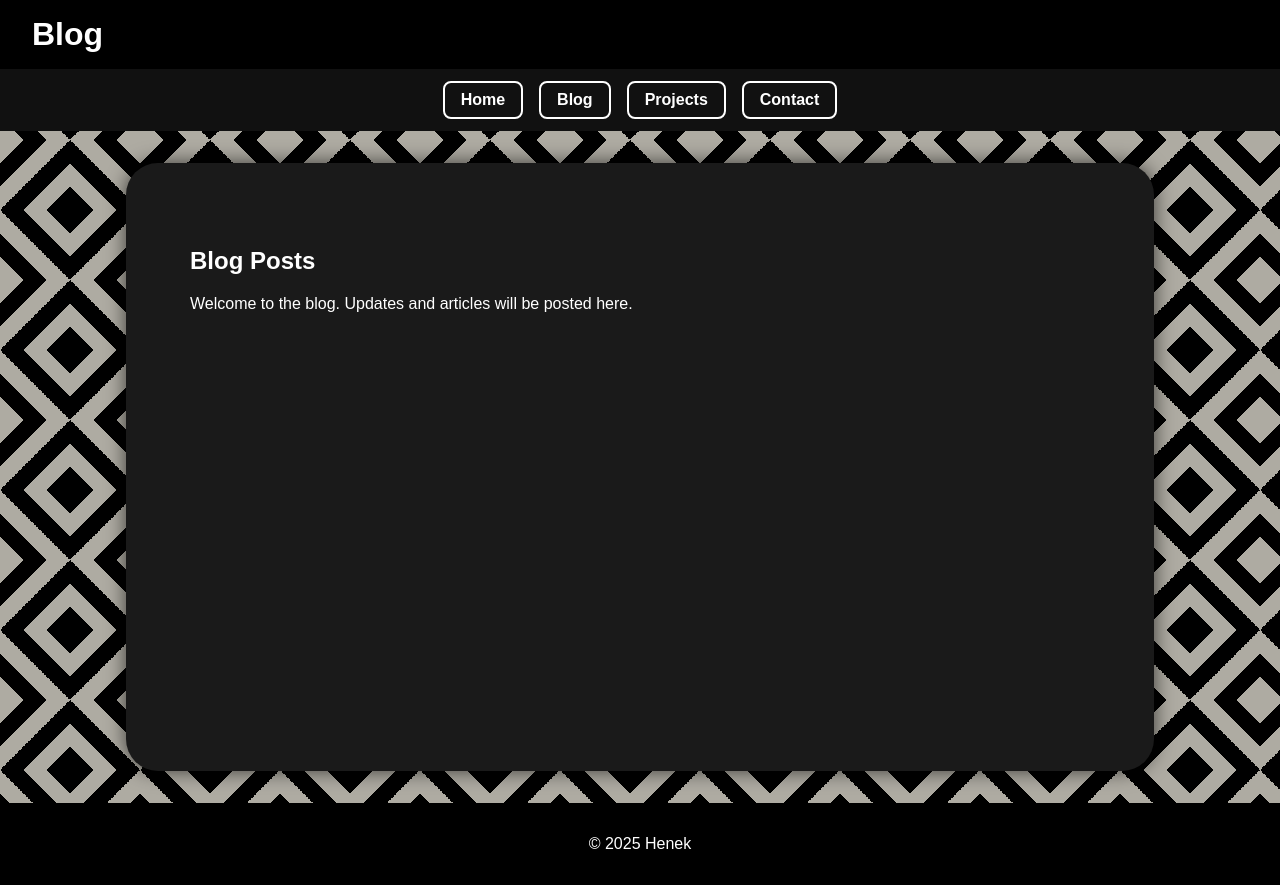
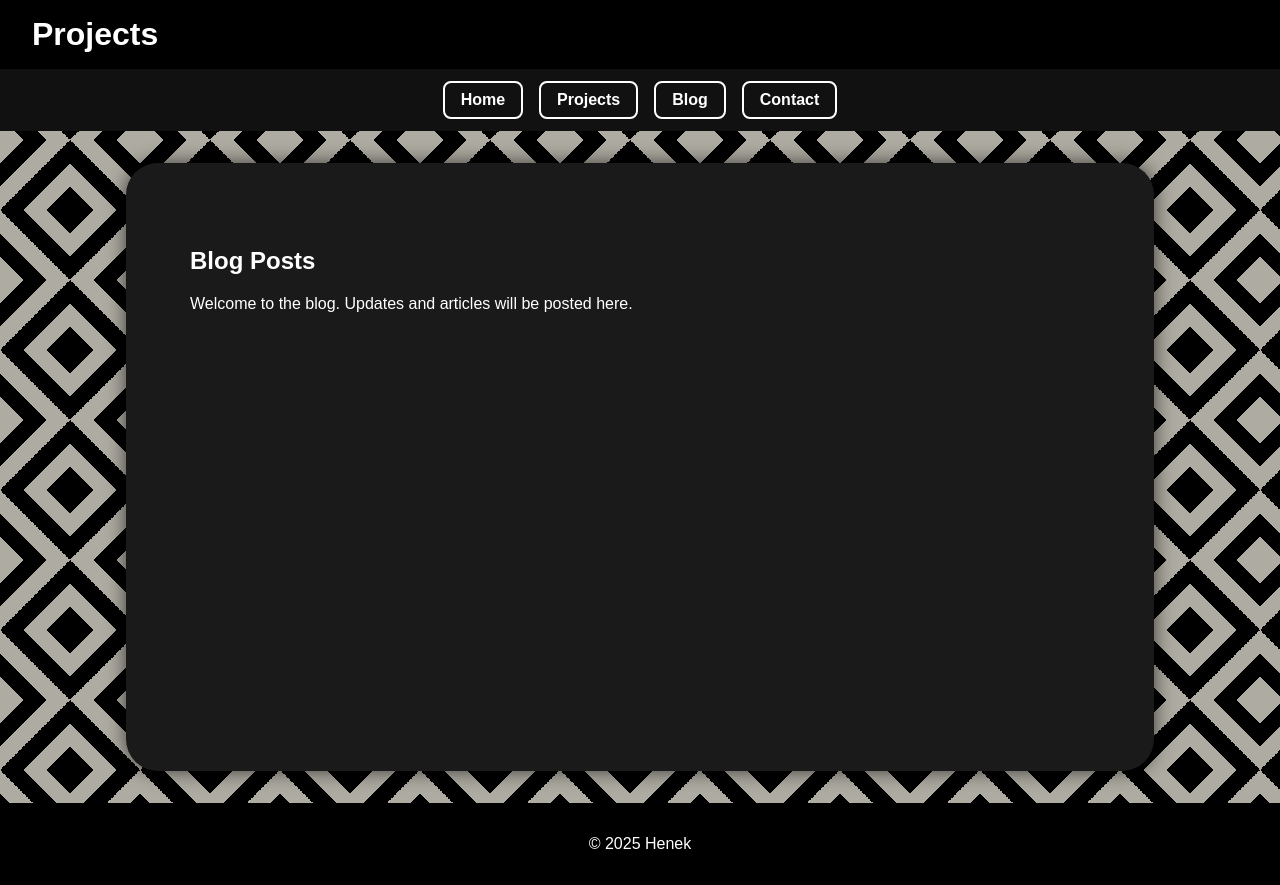
Before and after one commit to Henek2000/Myweb, a plain HTML site: page projects.html in a window 1280 px wide. Drawn offline with Linux system fonts and the light colour scheme.

Commit message:
Update and rename blog.html to projects.html

```diff
--- a/blog.html
+++ b/projects.html
@@ -1,7 +1,7 @@
 <!DOCTYPE html>
 <html>
 <head>
-  <title>Blog - Henek</title>
+  <title>Projects - Henek</title>
   <style>
     html {
       --s: 70px; /* control the size*/
@@ -99,13 +99,13 @@
 </head>
 <body>
   <header>
-    <h1>Blog</h1>
+    <h1>Projects</h1>
   </header>
 
   <nav>
     <a href="index.html" class="nav-button">Home</a>
+    <a href="projects.html" class="nav-button">Projects</a>
     <a href="blog.html" class="nav-button">Blog</a>
-    <a href="projects.html" class="nav-button">Projects</a>
     <a href="contact.html" class="nav-button">Contact</a>
   </nav>
 
```
